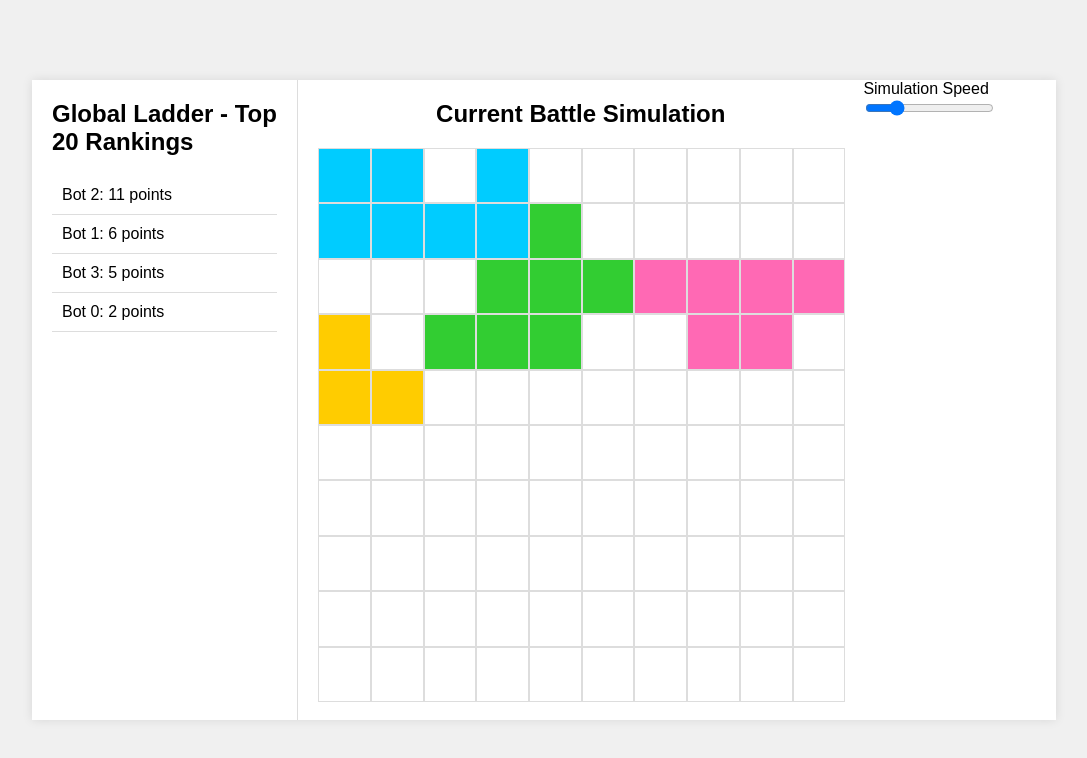
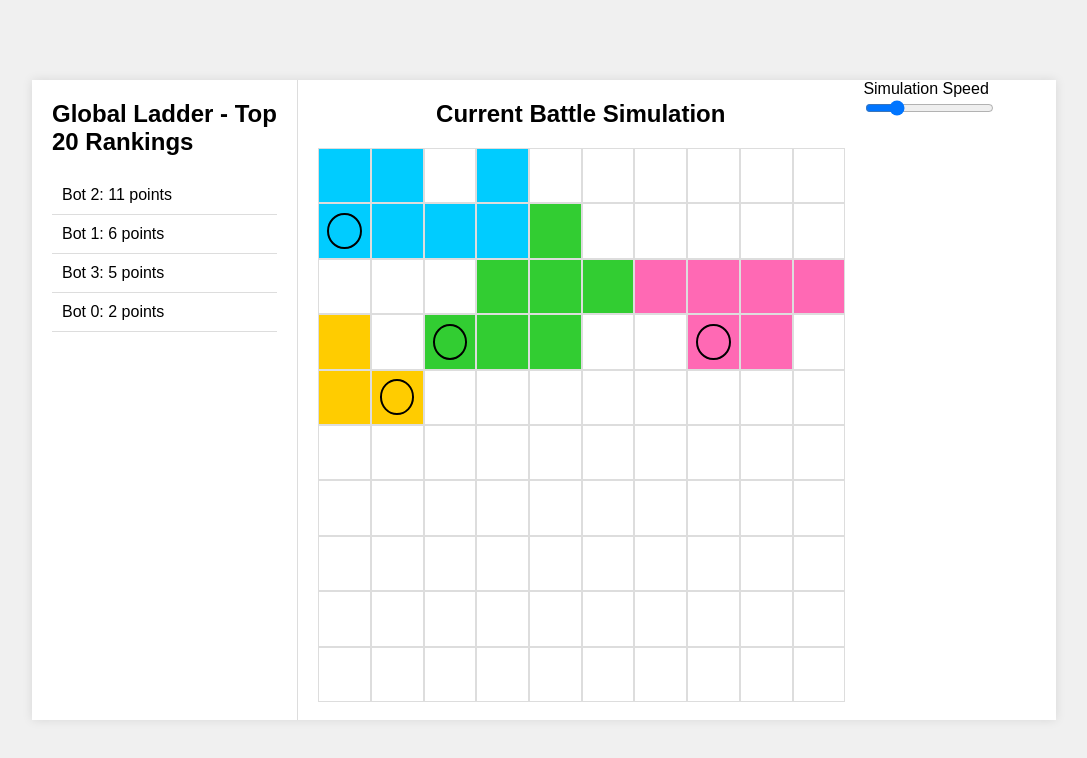
Before and after one commit to sinedied/ai-grid-battle, a website built with Vite: page index.html in a window 1280 px wide. Shown: the whole page, without its empty margins (96-1183 px from the left). Built offline with nearby package versions, Linux system fonts and the light colour scheme.

Commit message:
fix: view bits

```diff
--- a/src/styles.css
+++ b/src/styles.css
@@ -96,6 +96,9 @@ body {
 }
 .bot-circle {
     border-radius: 50%;
+    width: 60%;
+    height: 60%;
+    border: 2px solid black;
 }
 
 @media (max-width: 768px) {
```
